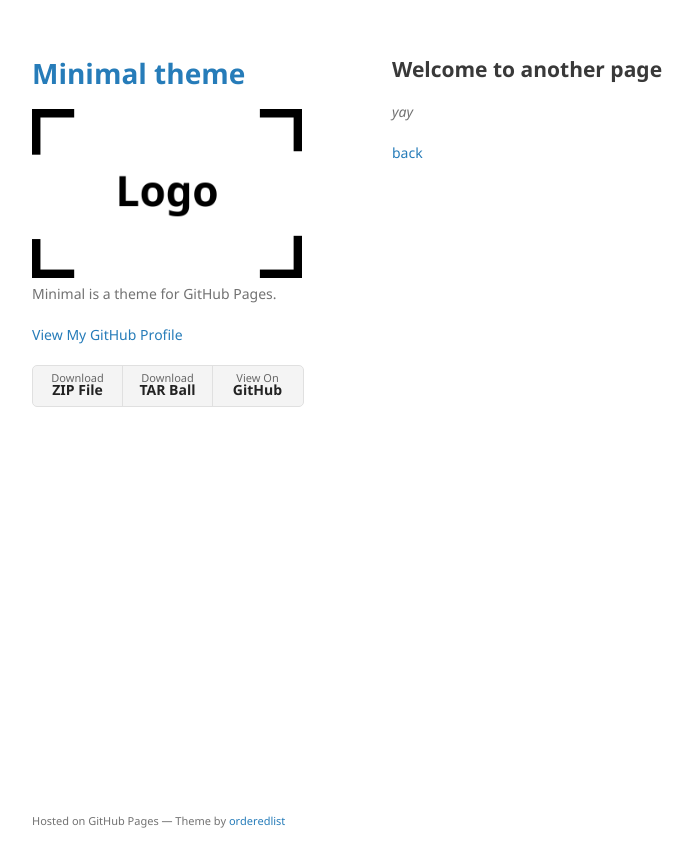
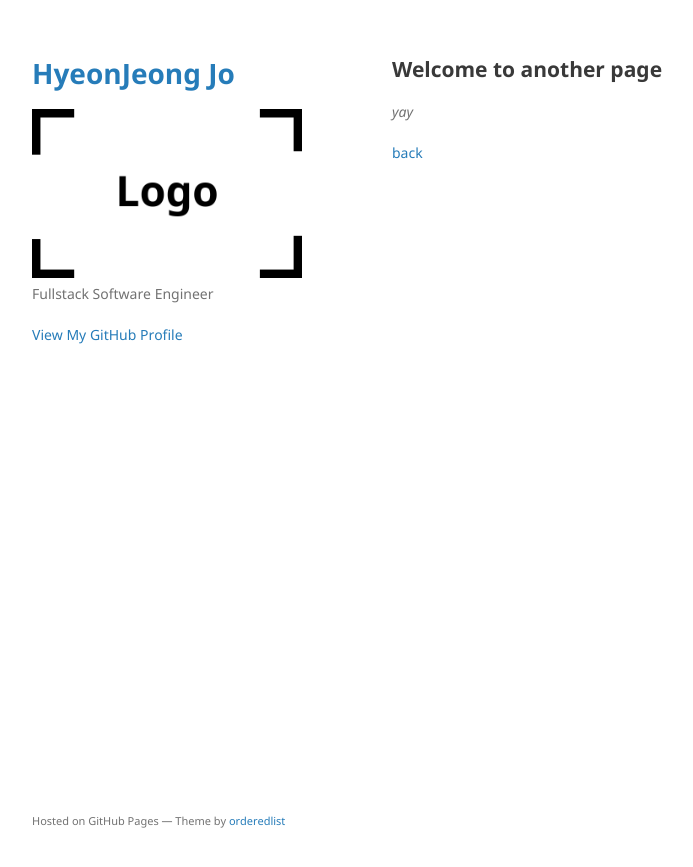
Before and after one commit to hjjo/hjjo.github.io, a Jekyll site: the page built from another-page.md, in a window 1280 px wide. Shown: the top 867 px of the page, without its empty margins (178-871 px from the left). Built offline with Jekyll 4.4.1, drawn with Linux system fonts in a browser that asks for light colours; our own code applies the rules of GitHub Pages for plain Markdown files.

Commit message:
add titles and educational qualification

```diff
--- a/_config.yml
+++ b/_config.yml
@@ -1,6 +1,6 @@
-title: Minimal theme
+title: HyeonJeong Jo
 logo: /assets/img/logo.png
-description: Minimal is a theme for GitHub Pages.
-show_downloads: true
+description: Fullstack Software Engineer
+show_downloads: false
 google_analytics:
 theme: jekyll-theme-minimal
```
Also changed, not shown: index.md (+9 -0 lines).
